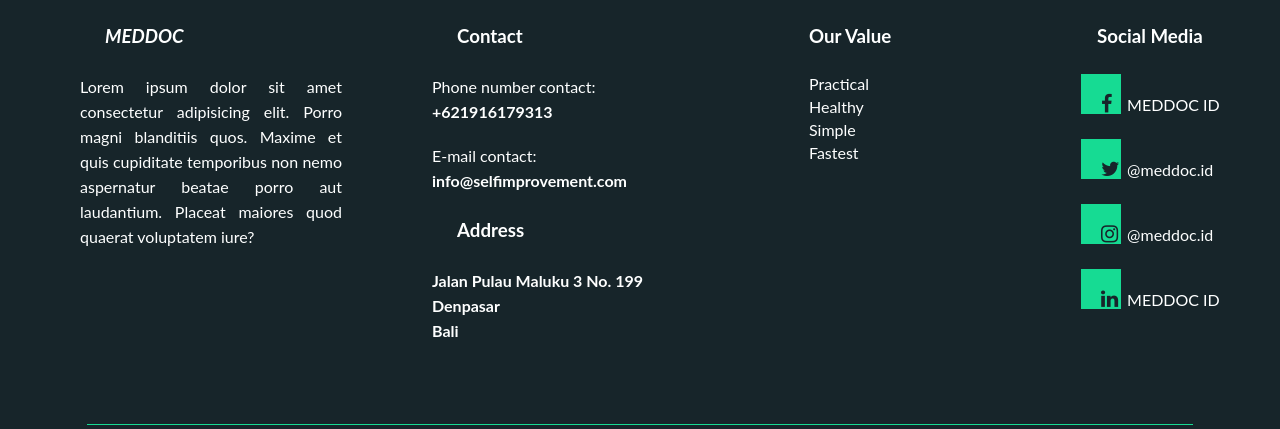
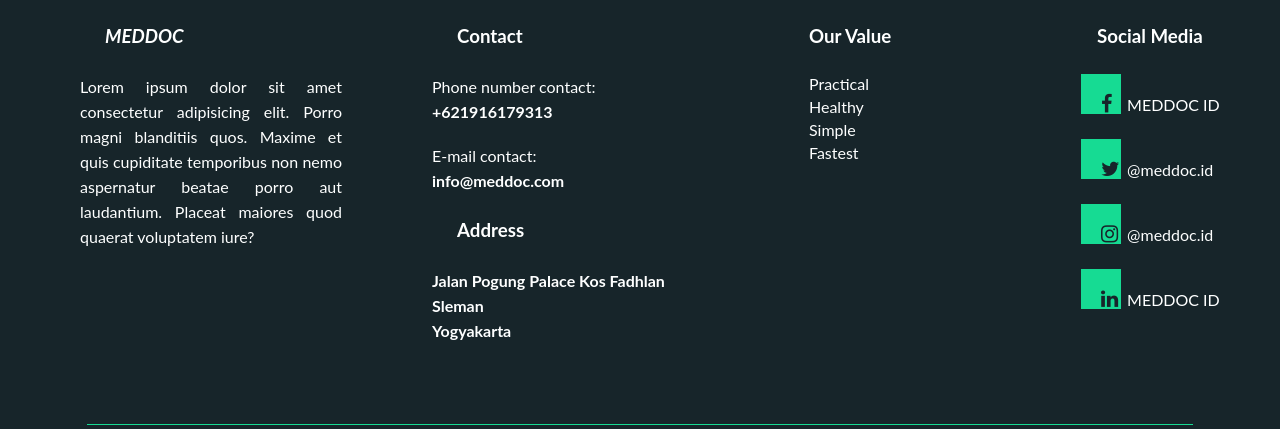
Before and after one commit to valfeclone/MedDocc, a Laravel app: page /home in a window 1280 px wide. Shown: the part 867-1296 px from the top of the page. Run offline with Laravel 8, Linux system fonts and the light colour scheme; some libraries are stand-ins or nearby versions.

Commit message:
ganti tulisan di footer

```diff
--- a/resources/views/home.blade.php
+++ b/resources/views/home.blade.php
@@ -77,12 +77,12 @@
                         <p><strong>+621916179313</strong></p>
                         <br>
                         <p>E-mail contact:</p>
-                        <p><strong>info@selfimprovement.com</strong></p>
+                        <p><strong>info@meddoc.com</strong></p>
                         <h3 class="white-color logo-company">Address</h3>
                         <br>
-                        <p><strong>Jalan Pulau Maluku 3 No. 199</strong></p>
-                        <p><strong>Denpasar</strong></p>
-                        <p><strong>Bali</strong></p>
+                        <p><strong>Jalan Pogung Palace Kos Fadhlan</strong></p>
+                        <p><strong>Sleman</strong></p>
+                        <p><strong>Yogyakarta</strong></p>
                     </div>
                 </div>
             </div>
```
